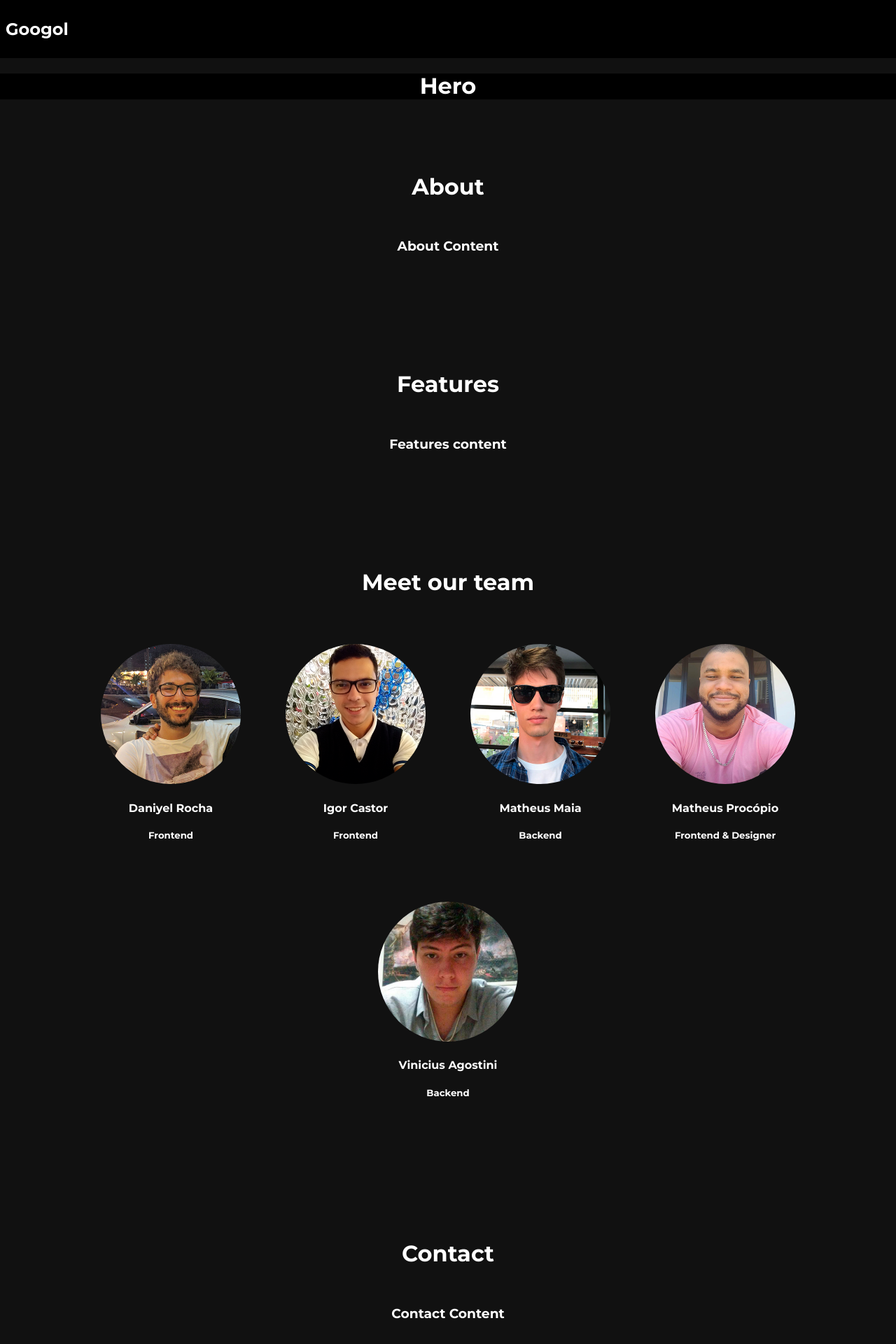
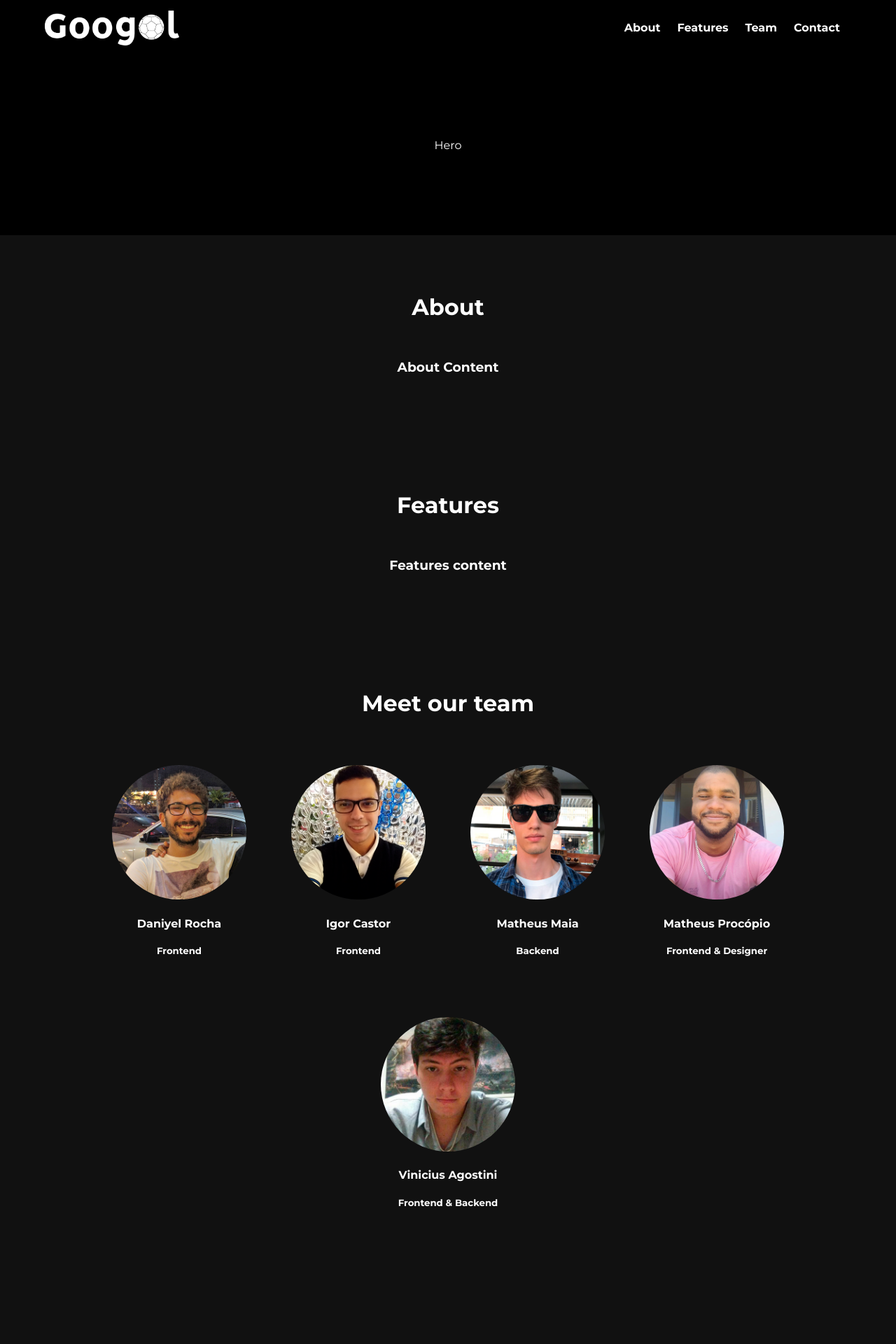
Before and after one commit to GoogolApp/googol-site, a Gatsby app: page / in a window 1280 px wide. Shown: the top 1920 px of the page at 70% size. Built offline with nearby package versions, Linux system fonts and the light colour scheme.

Commit message:
Header style

```diff
--- a/src/components/About/index.js
+++ b/src/components/About/index.js
@@ -1,9 +1,9 @@
 import React from 'react'
 import Block from '../Block/index'
 
-const About = () => {
+const About = ({ id }) => {
   return (
-    <Block title="About" contentClasses="tc">
+    <Block id={id} title="About" contentClasses="tc">
       <h3>About Content</h3>
     </Block>
   )
--- a/src/components/Block/index.js
+++ b/src/components/Block/index.js
@@ -2,10 +2,10 @@ import React from 'react'
 import PropTypes from 'prop-types'
 import classNames from 'classnames'
 
-const Block = ({ title, className, children, contentClasses }) => {
+const Block = ({ id, title, className, children, contentClasses }) => {
   const classes = classNames(className, 'flex flex-column pa5')
   return (
-    <section className={classes}>
+    <section id={id} className={classes}>
       <h1 className="tc pb3">{title}</h1>
       <div className={contentClasses}>{children}</div>
     </section>
--- a/src/components/Contact/index.js
+++ b/src/components/Contact/index.js
@@ -1,9 +1,9 @@
 import React from 'react'
 import Block from '../Block/index'
 
-const Contact = () => {
+const Contact = ({ id }) => {
   return (
-    <Block title="Contact" contentClasses="tc">
+    <Block id={id} title="Contact" contentClasses="tc">
       <h3>Contact Content</h3>
     </Block>
   )
--- a/src/components/Features/index.js
+++ b/src/components/Features/index.js
@@ -1,9 +1,9 @@
 import React from 'react'
 import Block from '../Block/index'
 
-const Features = () => {
+const Features = ({ id }) => {
   return (
-    <Block title="Features" contentClasses="tc">
+    <Block id={id} title="Features" contentClasses="tc">
       <h3>Features content</h3>
     </Block>
   )
--- a/src/components/Header/index.js
+++ b/src/components/Header/index.js
@@ -1,8 +1,22 @@
 import React from 'react'
+import brand from '../../../static/header/brand.png'
+import './style.css'
+
+const Link = ({ to, children }) => (
+  <a className="link dim white no-underline grow pa2 mr2 b" href={to}>
+    {children}
+  </a>
+)
 
 const Header = () => (
-  <header className="flex bg-black white pa2">
-    <h2>Googol</h2>
+  <header className="flex justify-between items-center fixed w-100 top-0 bg-black white ph5">
+    <img src={brand} alt="Googol brand" />
+    <nav>
+      <Link to="#about">About</Link>
+      <Link to="#features">Features</Link>
+      <Link to="#team">Team</Link>
+      <Link to="#contact">Contact</Link>
+    </nav>
   </header>
 )
 
--- /dev/null
+++ b/src/components/Header/style.css
@@ -0,0 +1,7 @@
+header {
+  height: 5rem;
+}
+
+img {
+  width: 12rem;
+}
--- a/src/components/Hero/index.js
+++ b/src/components/Hero/index.js
@@ -1,7 +1,12 @@
 import React from 'react'
+import './style.css'
 
 const Hero = () => {
-  return <h1 className="tc bg-black">Hero</h1>
+  return (
+    <div className="hero flex items-center justify-center bg-black h5">
+      Hero
+    </div>
+  )
 }
 
 export default Hero
--- /dev/null
+++ b/src/components/Hero/style.css
@@ -0,0 +1,3 @@
+.hero {
+  margin-top: 5rem;
+}
--- a/src/components/Team/index.js
+++ b/src/components/Team/index.js
@@ -8,9 +8,13 @@ import maia from '../../../static/team/googol-team-maia.png'
 import matheus from '../../../static/team/googol-team-matheus.png'
 import vinicius from '../../../static/team/googol-team-vinicius.png'
 
-const Team = () => {
+const Team = ({ id }) => {
   return (
-    <Block title="Meet our team" contentClasses="flex flex-wrap justify-center">
+    <Block
+      id={id}
+      title="Meet our team"
+      contentClasses="flex flex-wrap justify-center"
+    >
       <Person picture={daniyel} name="Daniyel Rocha" job="Frontend" />
       <Person picture={igor} name="Igor Castor" job="Frontend" />
       <Person picture={maia} name="Matheus Maia" job="Backend" />
@@ -19,7 +23,11 @@ const Team = () => {
         name="Matheus Procópio"
         job="Frontend & Designer"
       />
-      <Person picture={vinicius} name="Vinicius Agostini" job="Backend" />
+      <Person
+        picture={vinicius}
+        name="Vinicius Agostini"
+        job="Frontend & Backend"
+      />
     </Block>
   )
 }
--- a/src/pages/index.js
+++ b/src/pages/index.js
@@ -15,10 +15,10 @@ export default () => (
   <div className="home flex flex-column white min-vh-100 bg-near-black">
     <Header />
     <Hero />
-    <About />
-    <Features />
-    <Team />
-    <Contact />
+    <About id="about" />
+    <Features id="features" />
+    <Team id="team" />
+    <Contact id="contact" />
     <Footer />
   </div>
 )
```
Also changed, not shown: static/header/brand.png (added).
